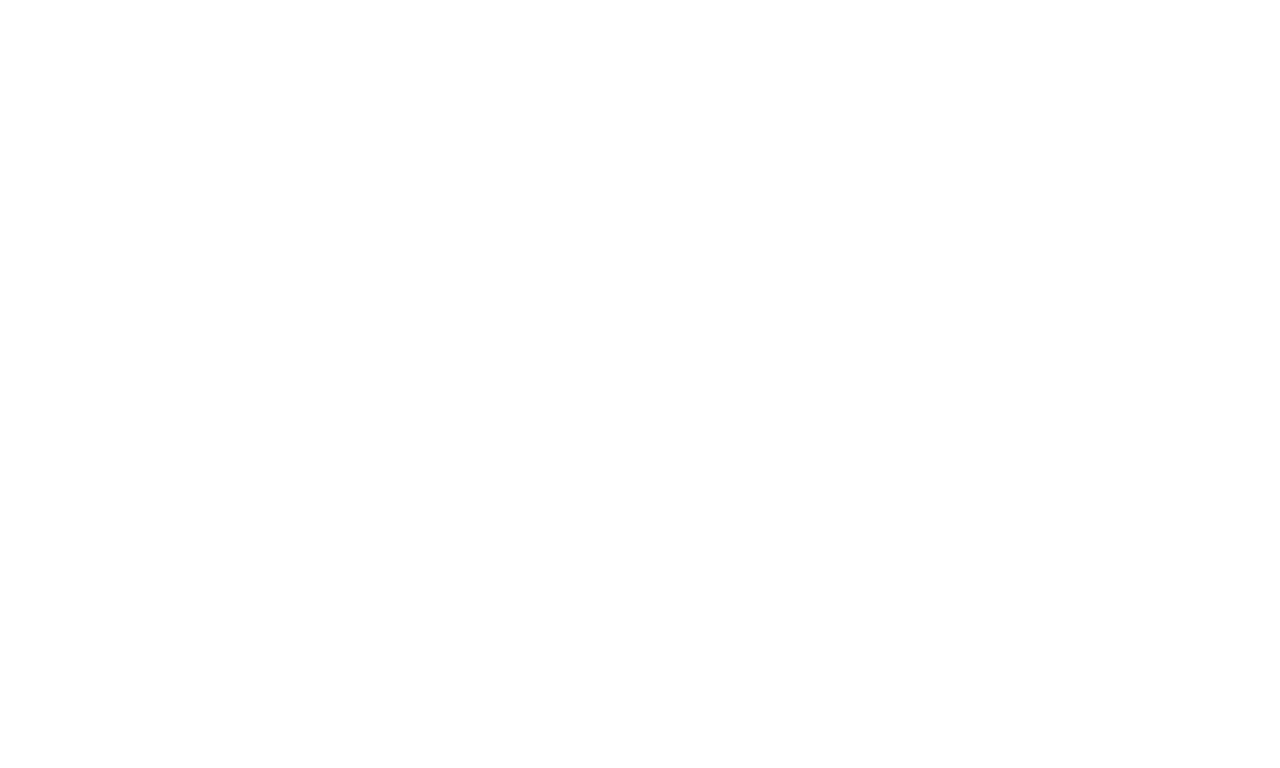
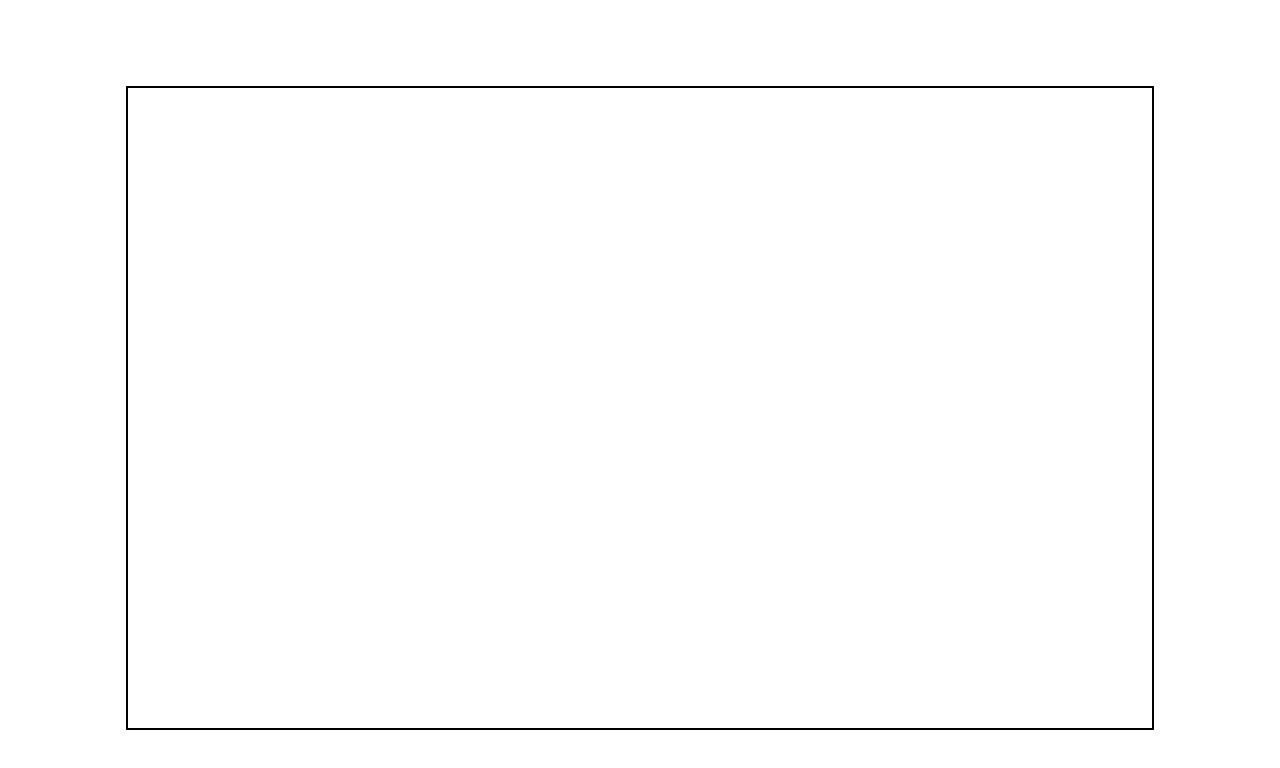
Before and after one commit to grantgolden13/etch-a-sketch, a plain HTML site: page index.html in a window 1280 px wide. Drawn offline with Linux system fonts and the light colour scheme.

Commit message:
style body and add and style container w/ JS

```diff
--- a/index.html
+++ b/index.html
@@ -7,6 +7,6 @@
     <title>Sketchpad</title>
 </head>
 <body>
-
+    <script src="script.js"></script>
 </body>
 </html>
--- a/script.js
+++ b/script.js
@@ -0,0 +1,7 @@
+let container = document.createElement('div');
+let body = document.querySelector('body');
+
+body.style = "display: flex; justify-content: center; align-items: center; height: 100vh;"
+container.style = "border: 2px solid black; height: 80vh; width: 80vw";
+
+body.appendChild(container);
```
